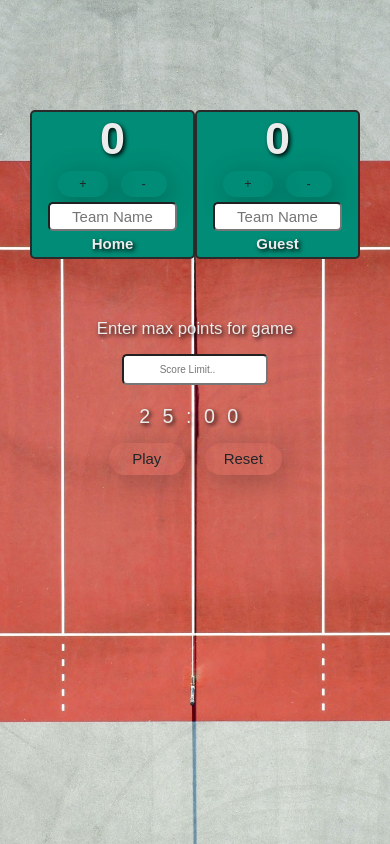
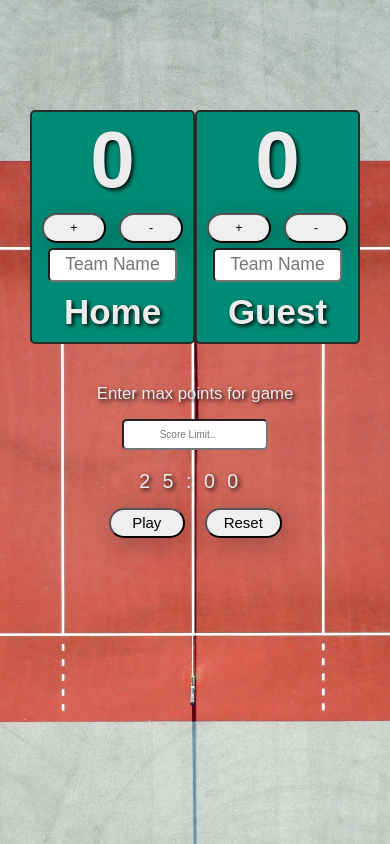
Before and after one commit to flor3z/ScoreBoardApp, a React (Create React App) app: page / in a window 390 px wide. Built offline with nearby package versions, Linux system fonts and the light colour scheme.

Commit message:
still working on fixing BootStrap styles and Modal communication

```diff
--- a/src/TeamCard.js
+++ b/src/TeamCard.js
@@ -7,10 +7,7 @@ class TeamCard extends React.Component {
   render() {
     const winnerClass = this.props.winner ? 'victory' : null;
     return (
-      <div
-        className="team-content"
-        // onKeyPress={(e) => this.props.enterPress(e, this.props.team)}
-      >
+      <div className="team-content">
         <h1
           className={
             this.props.score === this.props.maxScore ? winnerClass : null
@@ -20,26 +17,27 @@ class TeamCard extends React.Component {
         </h1>
 
         <button
-          className="btn button-increment"
+          className="butn button-increment"
           onClick={() => this.props.addPoints(this.props.team)}
         >
           +
         </button>
         <button
-          className="btn button-decrement"
+          className="butn button-decrement"
           onClick={() => this.props.subtractPoints(this.props.team)}
         >
           -
         </button>
         <br />
         <input
+          className="team-content-input"
           placeholder="Team Name"
           type="text"
           name={this.props.displayName}
           onKeyPress={(e) => this.props.onTeamNameChange(this.props.team, e)}
         />
         <br />
-        <span>
+        <span className="team-name">
           {this.props.displayName.length === 0
             ? this.props.name
             : this.props.displayName}
--- a/src/TimerComponent.js
+++ b/src/TimerComponent.js
@@ -82,10 +82,10 @@ export default class TimerComponent extends React.Component {
           </h1>
         </div>
         <div className="time-controls">
-          <button className="btn" onClick={this.onTimerToggle}>
+          <button className="butn" onClick={this.onTimerToggle}>
             {playOrPause}
           </button>
-          <button className="btn" onClick={this.onClickReset}>
+          <button className="butn" onClick={this.onClickReset}>
             Reset
           </button>
         </div>
--- a/src/style.css
+++ b/src/style.css
@@ -31,7 +31,7 @@ body {
   flex-direction: column;
   justify-content: center;
   align-items: center;
-  margin-top: 5rem;
+  margin-top: 3rem;
   position: center;
   text-align: center;
   font-size: 1.5rem;
@@ -68,11 +68,12 @@ body {
 
 /* ///////////Team Content Section/////////// */
 .team-content {
-  font-size: 3rem;
+  /* font-size: 8rem; */
+  width: max-content;
   background-color: #008c76ff;
   border-radius: 5px;
   border: 2px solid rgb(42, 42, 42);
-  display: inline-block;
+  /* display: inline-block; */
   /* top: 1rem;
   left: 1rem; */
   text-align: center;
@@ -83,15 +84,21 @@ body {
 }
 
 
-.team-content input {
+.team-content-input {
+  font-size: 1.75rem ;
   cursor: pointer;
   text-align: center;
   padding: .5rem;
   border-radius:5px;
   margin: 0rem .75rem 0rem .75rem;
+  width: 80%;
 }
-.team-content input:focus {
+.team-content-input:focus {
   outline: 2px solid rgb(129, 204, 244);
+}
+
+.team-name {
+  font-size: 3.5rem;
 }
 
 .team-content h1 {
@@ -99,15 +106,16 @@ body {
   font-weight: 800;
 }
 
-@media (max-width: 392px) {
+@media (max-width: 820px) {
   .team-content {
    font-size: 1.5rem;
-   width: 50%;
+   width: max-content;
+
  }
  .team-content h1 {
-  font-size: 4.5rem;
+  font-size: 8rem;
  }
- .team-content input {
+ .team-content-input {
   margin: 0;
   padding: 0;
   width: 80%;
@@ -119,12 +127,34 @@ body {
  }
 }
 
+@media (max-width: 422px) {
+  .team-content {
+   font-size: 1.5rem;
+   width: 50%;
+
+ }
+ .team-content h1 {
+  font-size: 8rem;
+ }
+ .team-content-input {
+  margin: 0;
+  padding: 0;
+  width: 80%;
+ }
+ .team-content button {
+  padding: .25rem 2rem .25rem 2rem;
+  font-size: 1.25rem;
+  margin: 0rem 0.65rem .5rem 0.65rem;
+  width: 40%;
+ }
+}
+
 
 .timer-container {
   border-radius: 5px;
-  position: center;
-  top: 4rem;
-  left: 4rem;
+  /* position: center; */
+  /* top: 4rem;
+  left: 4rem; */
   text-align: center;
 
   animation-name: moveInBottom;
@@ -152,7 +182,7 @@ body {
 }
 
 /* All Button Section with Effects///////////////// */
-.btn {
+.butn {
   border-radius: 10rem;
   font-size: 1.5rem;
   margin: 1rem;
@@ -162,20 +192,21 @@ body {
   transition: 0.2s all;
 }
 
-.btn:active {
+.butn:active {
   transform: scale(0.98);
   box-shadow: 1.5px 2px 16px .25px rgba(0, 0, 0, 0.24);
 }
 
-.btn:hover {
+.butn:hover {
   background-color: rgb(34, 33, 33);
   color: #fff;
   cursor: pointer;
 }
 
 .button-increment{
+  width: 7.5rem;
   font-size: 2rem;
-  padding: 0.25rem 2.5rem 0.25rem 2.5rem;
+  /* padding: 0.25rem 0.25rem 0.25rem 2.5rem; */
 }
 
 .button-increment:hover {
@@ -183,8 +214,9 @@ body {
 }
 
 .button-decrement {
+  width: 7.5rem;
   font-size: 2rem;
-  padding: 0.25rem 2.5rem 0.25rem 2.5rem;
+  /* padding: 0.25rem 2.5rem 0.25rem 2.5rem; */
 }
 
 .button-decrement:hover{
```
